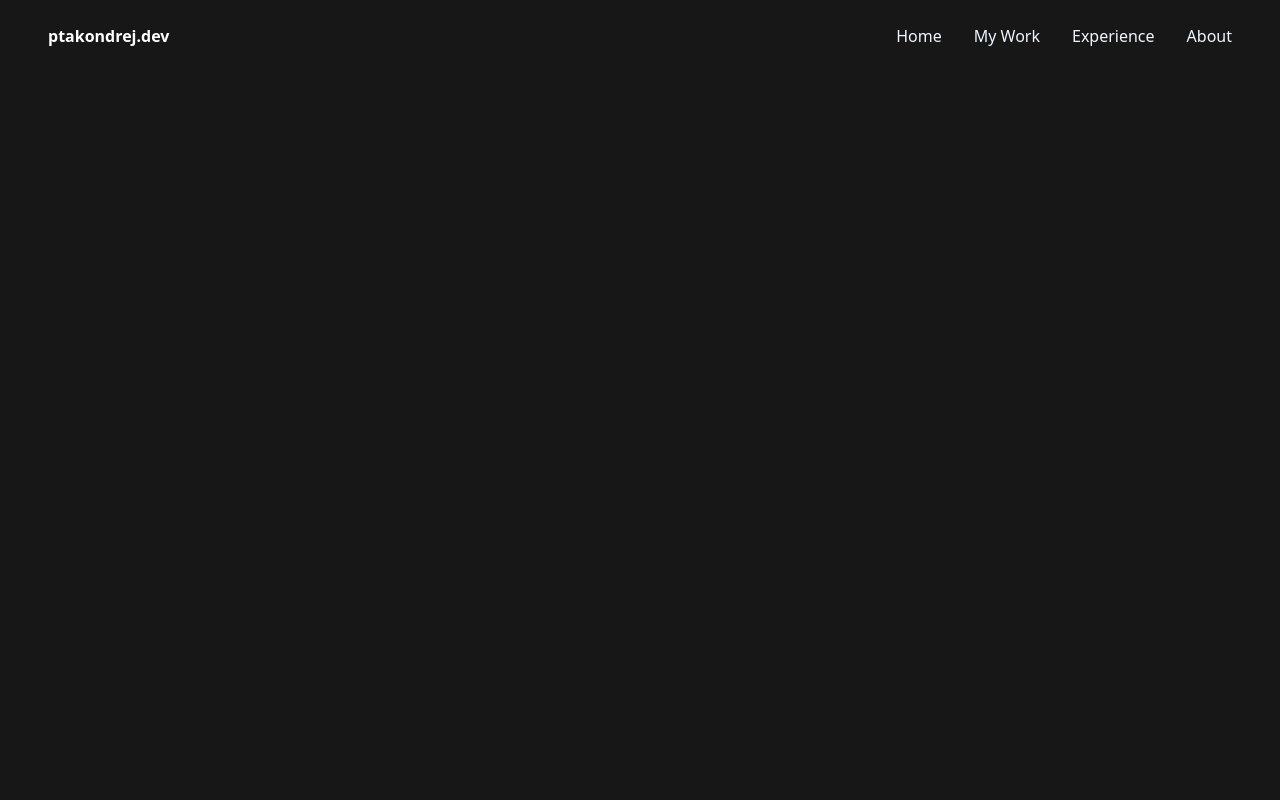
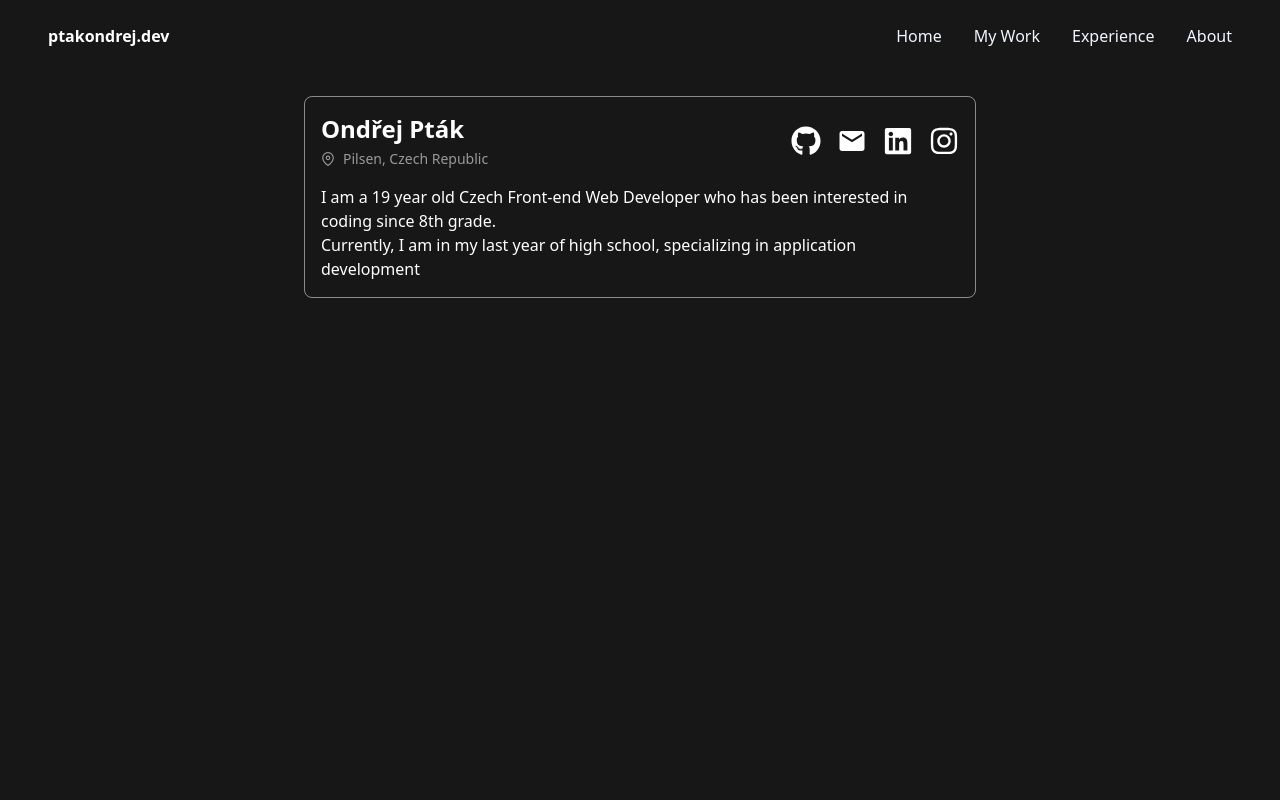
Before and after one commit to florixak/ondrej-portfolio, a Next.js app: page / in a window 1280 px wide. Shown: the top 800 px of the page. Built offline with nearby package versions, Linux system fonts and the light colour scheme; no server answers.

Commit message:
Import LittleAbout component

```diff
--- a/app/page.tsx
+++ b/app/page.tsx
@@ -1,3 +1,9 @@
+import LittleAbout from "@/components/LittleAbout";
+
 export default function Home() {
-  return <></>;
+  return (
+    <>
+      <LittleAbout />
+    </>
+  );
 }
```
